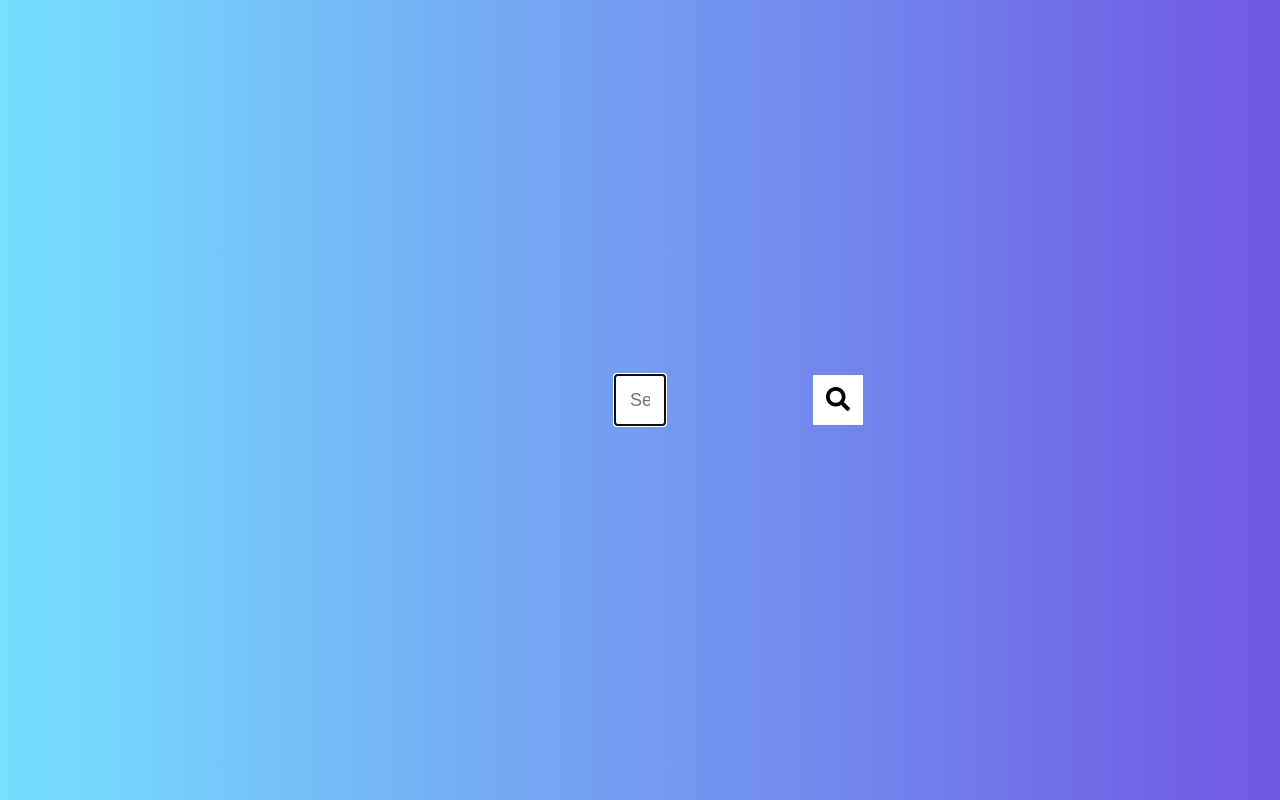
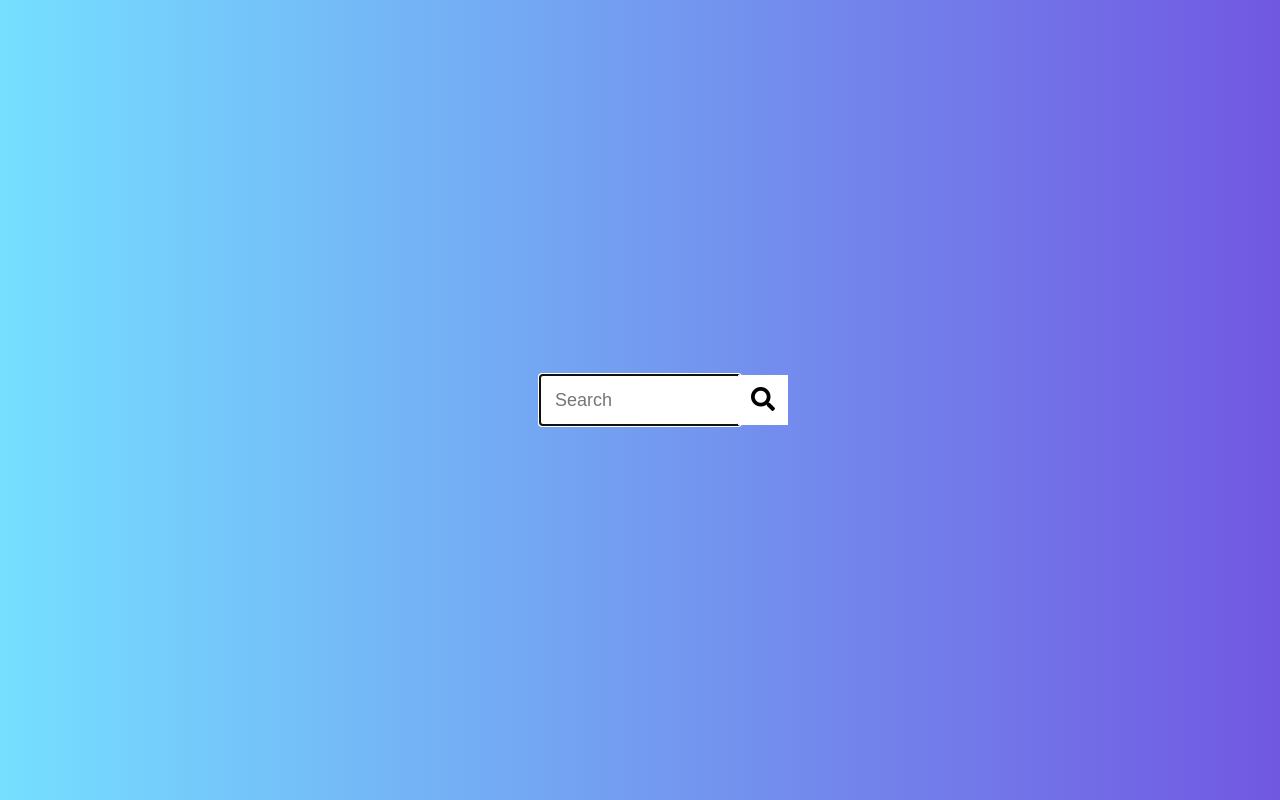
Before and after one commit to zeeshanzaman/Hidden-Search-Widget, a plain HTML site: page index.html in a window 1280 px wide. Both pictures are taken after a click on the button 640 px from the left and 400 px from the top of the page. Drawn offline with Linux system fonts and the light colour scheme.

Commit message:
search styling

```diff
--- a/style.css
+++ b/style.css
@@ -41,10 +41,10 @@ body {
     outline: none;
 }
 
-.seach.active .input {
-    width: 200px;
+.search.active .input {
+    width: 200px !important;
 }
 
 .search.active .btn {
-    transform: translateX(198px);
+    transform: translateX(198px) !important;
 }
```
